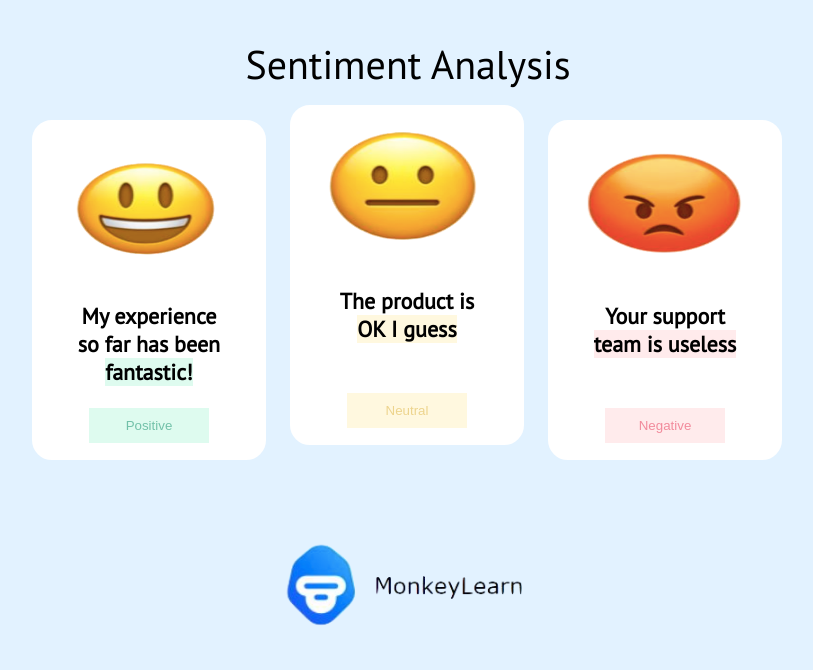
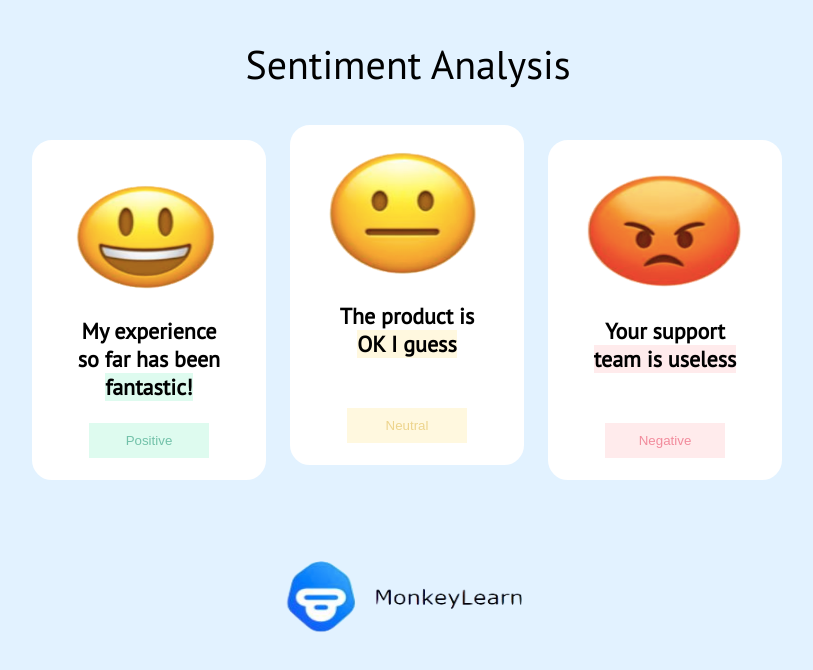
Before and after one commit to SimonasMiezetis/3.1-Sentiment-Analysis, a plain HTML site: page index.html in a window 1280 px wide. Shown: the whole page, without its empty margins (232-1045 px from the left). Drawn offline with Linux system fonts and the light colour scheme.

Commit message:
Final CSS

```diff
--- a/main.css
+++ b/main.css
@@ -16,6 +16,7 @@ body{
         text-align: center;
         padding-bottom: 30px;
         padding-top: 30px;
+        margin-bottom: 20px;
     }
         div{
             background-color: white;
@@ -35,11 +36,11 @@ body{
         }
             img{
                 display: inline-block;
-                height: 125px;
+                height: 140px;
                 width: 100%;
                 float: left;
                 margin-top: 15px;
-                margin-bottom: 15px;
+                margin-bottom: -5px;
             }
             h3{
               display: inline-block;
@@ -75,6 +76,9 @@ body{
                 background-color: #DEFBEF;
                 color: #72C1A9;
             }
+            button:hover{
+                text-decoration: underline;
+            }
     footer{
         display: inline-block;
         width: 100%;
@@ -86,4 +90,5 @@ body{
             float: left;
             width: 40%;
             margin-left: 230px;
+            height: 110px;
         }
```
